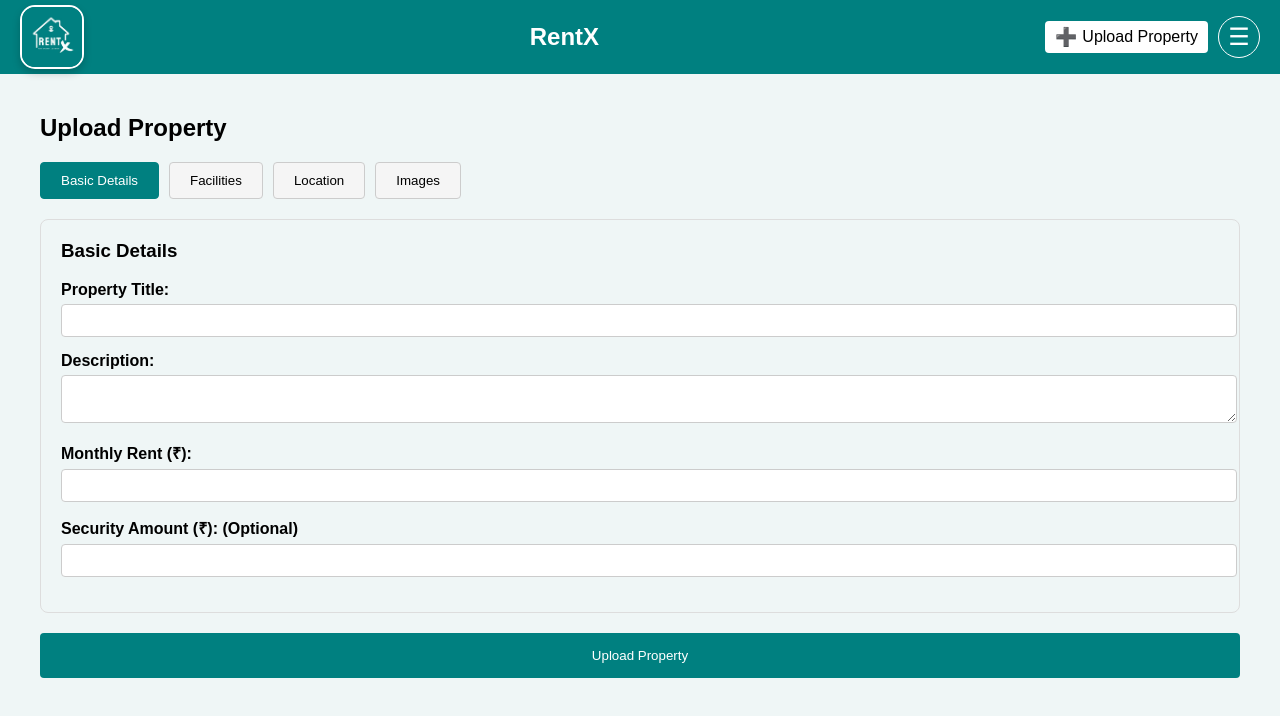
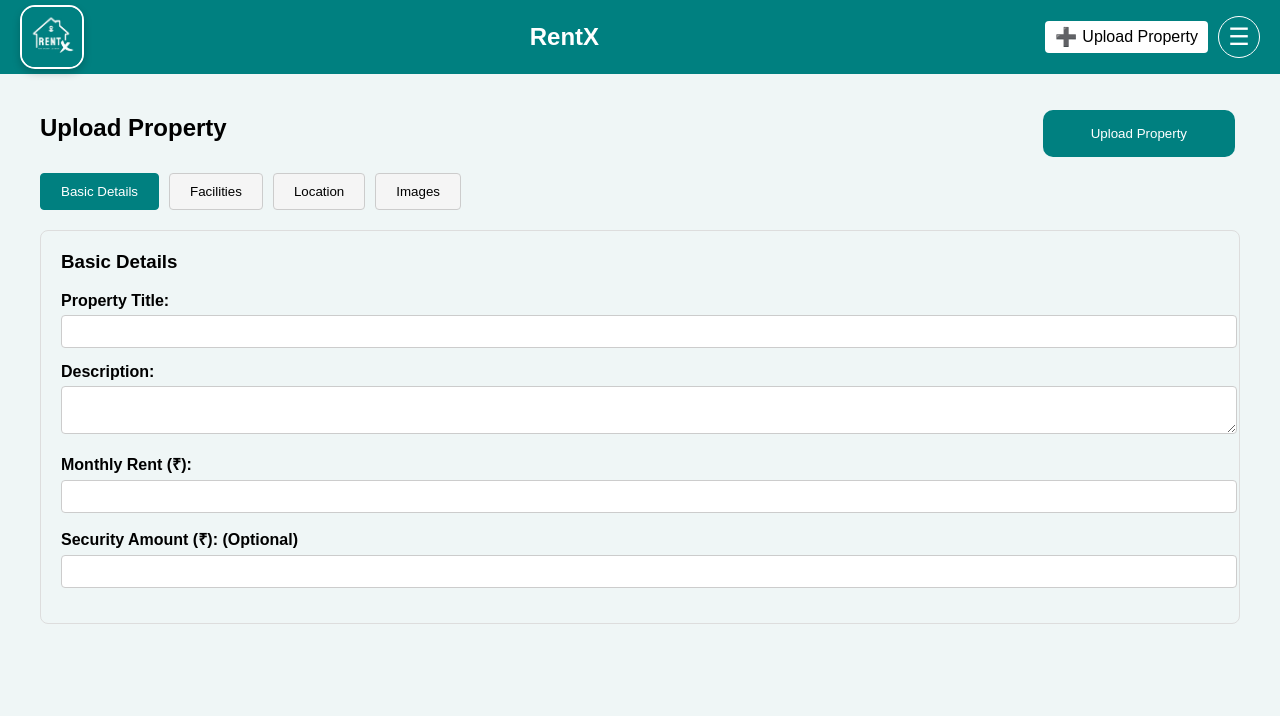
Before and after one commit to theinfiniteprins/stayx, a React (Create React App) app: page /upload-property in a window 1280 px wide. Shown: the top 716 px of the page. Built offline with nearby package versions, Linux system fonts and the light colour scheme.

Commit message:
improved UI of Upload Property

```diff
--- a/src/App.js
+++ b/src/App.js
@@ -2,6 +2,7 @@ import React from 'react';
 import { BrowserRouter as Router, Route, Routes } from 'react-router-dom';
 import Navbar from './components/Navbar';
 import Home from './components/Home';
+// import ShowProperty from './components/ShowProperty';
 import UploadProperty from './components/UploadProperty';
 import './styles.css';
 
@@ -12,6 +13,7 @@ const App = () => {
       <Routes>
         <Route path="/" element={<Home />} />
         <Route path="/upload-property" element={<UploadProperty />} />
+        {/* <Route path="/property/:id" element={<ShowProperty />} /> */}
       </Routes>
     </Router>
   );
--- a/src/components/Home.js
+++ b/src/components/Home.js
@@ -1,5 +1,6 @@
 import React, { useState } from "react";
 import Slider from "react-slick";
+import { useNavigate } from "react-router-dom";  // Import useNavigate
 import "../styles.css";
 
 // Dummy data for the slider
@@ -47,6 +48,8 @@ const NextArrow = ({ className, style, onClick }) => (
 );
 
 const Home = () => {
+  const navigate = useNavigate();  // Initialize useNavigate
+
   const [city, setCity] = useState("Any");
   const [category, setCategory] = useState("Any");
   const [bedrooms, setBedrooms] = useState("Any");
@@ -66,12 +69,21 @@ const Home = () => {
     nextArrow: <NextArrow />,
   };
 
+  // Function to navigate to the property page
+  const handleViewProperty = (id) => {
+    navigate(`/property/${id}`);
+  };
+
   return (
     <div className="home-container">
       <div className="slider-container">
         <Slider {...settings}>
           {sliderData.map((property) => (
-            <div className="slider-item" key={property.id}>
+            <div
+              className="slider-item"
+              key={property.id}
+              onClick={() => handleViewProperty(property.id)} // Navigate when slider item is clicked
+            >
               <img
                 src={property.image}
                 alt={property.title}
@@ -82,8 +94,8 @@ const Home = () => {
                 <p>{property.city}</p>
                 <p>Price: ₹{property.price}</p>
                 <a
-                  href={`/property/${property.id}`}
                   className="view-property-button"
+                  onClick={() => handleViewProperty(property.id)} // Navigate when view button is clicked
                 >
                   <i className="fa fa-eye" aria-hidden="true"></i> View Property
                 </a>
--- a/src/components/Navbar.js
+++ b/src/components/Navbar.js
@@ -57,12 +57,14 @@ const Navbar = () => {
         {/* Dropdown menu */}
         {menuOpen && (
           <div className="dropdown-menu" ref={menuRef}>
-            <ul>
-              <li><i className="menu-item-icon">👤</i> Profile</li>
-              <li><i className="menu-item-icon">🏠</i> My Property</li>
-              <li><i className="menu-item-icon">➕</i> Upload Property</li>
-              <li><i class="fa fa-sign-out" aria-hidden="true"></i> Sign Out</li>
-            </ul>
+              <ul>
+                <li><i className="menu-item-icon">👤</i> Profile</li>
+                <li><i className="menu-item-icon">🏠</i> My Property</li>
+                <li><i className="menu-item-icon">❤️</i> Favourite</li>
+                <li><i className="menu-item-icon">📄</i> Terms and Conditions</li>
+                <li><i className="menu-item-icon">🔒</i> Privacy Policy</li>
+                <li><i className="fa fa-sign-out" aria-hidden="true"></i> Sign Out</li>
+              </ul>
           </div>
         )}
       </div>
--- a/src/components/UploadProperty.js
+++ b/src/components/UploadProperty.js
@@ -64,7 +64,10 @@ const UploadProperty = () => {
 
   return (
     <div className="upload-property-container">
-      <h2>Upload Property</h2>
+      <div className="upload-prop">
+        <h2>Upload Property</h2>
+        <button onClick={handleSubmit} className="submit-button">Upload Property</button>
+      </div>
       <div className="tab-container">
         <button
           className={`tab-button ${activeSection === 'basicDetails' ? 'active' : ''}`}
@@ -92,7 +95,7 @@ const UploadProperty = () => {
         </button>
       </div>
 
-      <form onSubmit={handleSubmit} className="upload-property-form">
+      <form className="upload-property-form">
         {activeSection === 'basicDetails' && (
           <div className="form-section">
             <h3>Basic Details</h3>
@@ -225,8 +228,6 @@ const UploadProperty = () => {
             </div>
           </div>
         )}
-
-        <button type="submit" className="submit-button">Upload Property</button>
       </form>
     </div>
   );
--- a/src/styles.css
+++ b/src/styles.css
@@ -463,6 +463,9 @@ body {
   border-radius: 4px;
   cursor: pointer;
 }
+.upload-prop{
+  display: flex;
+}
 
 .add-facility-button:hover {
   background-color: #006666;
@@ -472,9 +475,11 @@ body {
   background-color: #008080;
   color: white;
   border: none;
-  padding: 15px;
-  border-radius: 4px;
+  padding: 1rem 3rem;
+  border-radius: 10px;
   cursor: pointer;
+  margin: 1rem 0;
+  margin-left: 68%;
 }
 
 .submit-button:hover {
```
